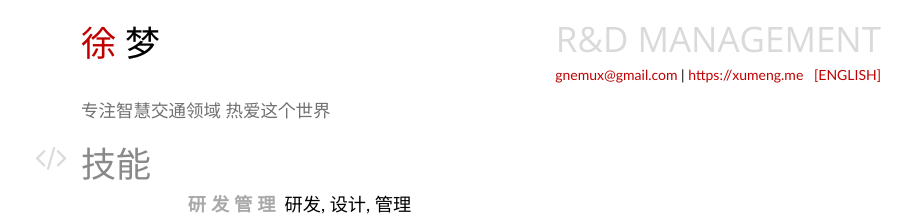
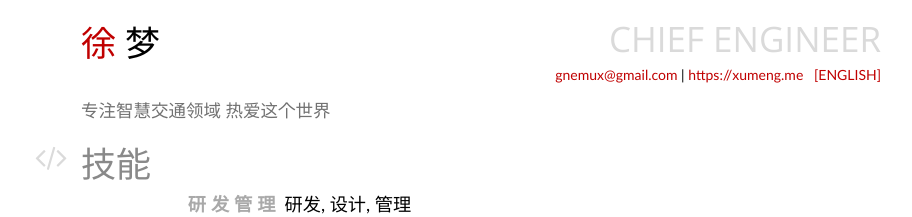
Before and after one commit to gnemux/gnemux.github.io, a Jekyll site: the page resume_cn.html, which Jekyll copies as it is, in a window 1280 px wide. Shown: the top 217 px of the page, without its empty margins (159-1071 px from the left). Built offline with Jekyll 4.4.1, drawn with Linux system fonts in a browser that asks for light colours; nearby versions of some CDN libraries.

Commit message:
update resume fix typo

```diff
--- a/resume_cn.html
+++ b/resume_cn.html
@@ -177,7 +177,7 @@
 <main>
     <header>
         <h1><span style="color: #C00000;">徐 </span>梦</h1>
-        <span class="label">R&D MANAGEMENT</span>
+        <span class="label">CHIEF ENGINEER</span>
 
         <p id="contact"><span class="email"><a href="mailto:gnemux@gmail.com">gnemux@gmail.com</a></span>
             | <!--<span class="phone">+86 18505813506</span>-->
```
